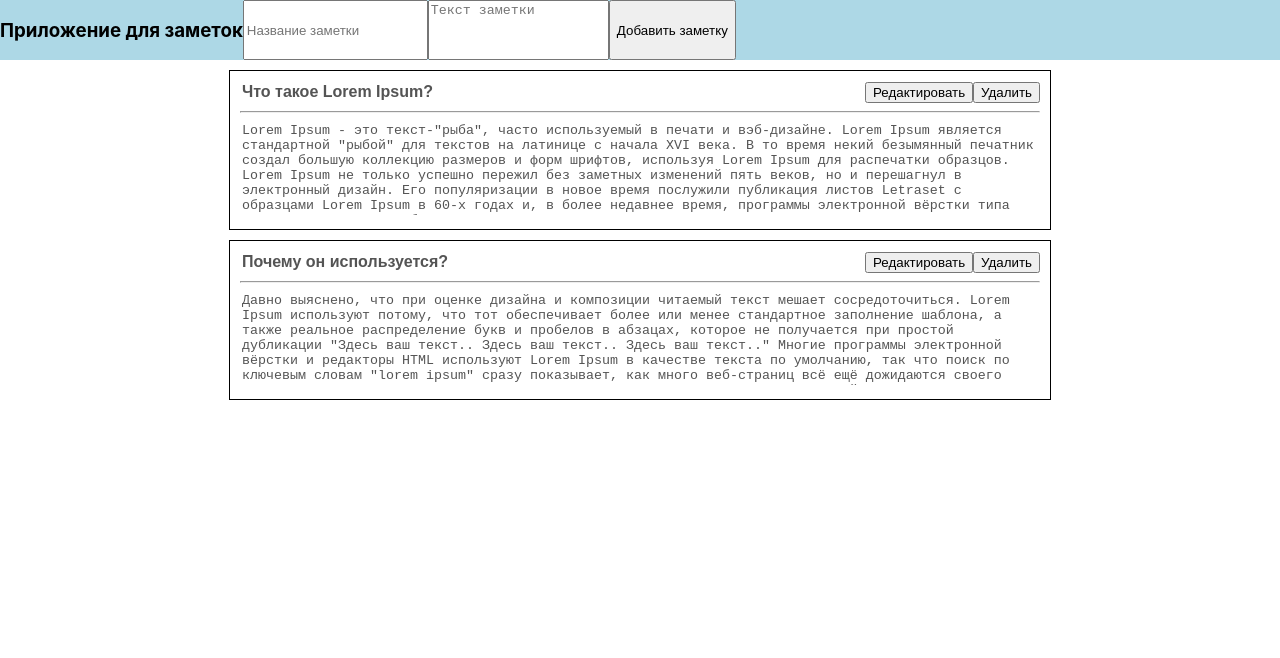
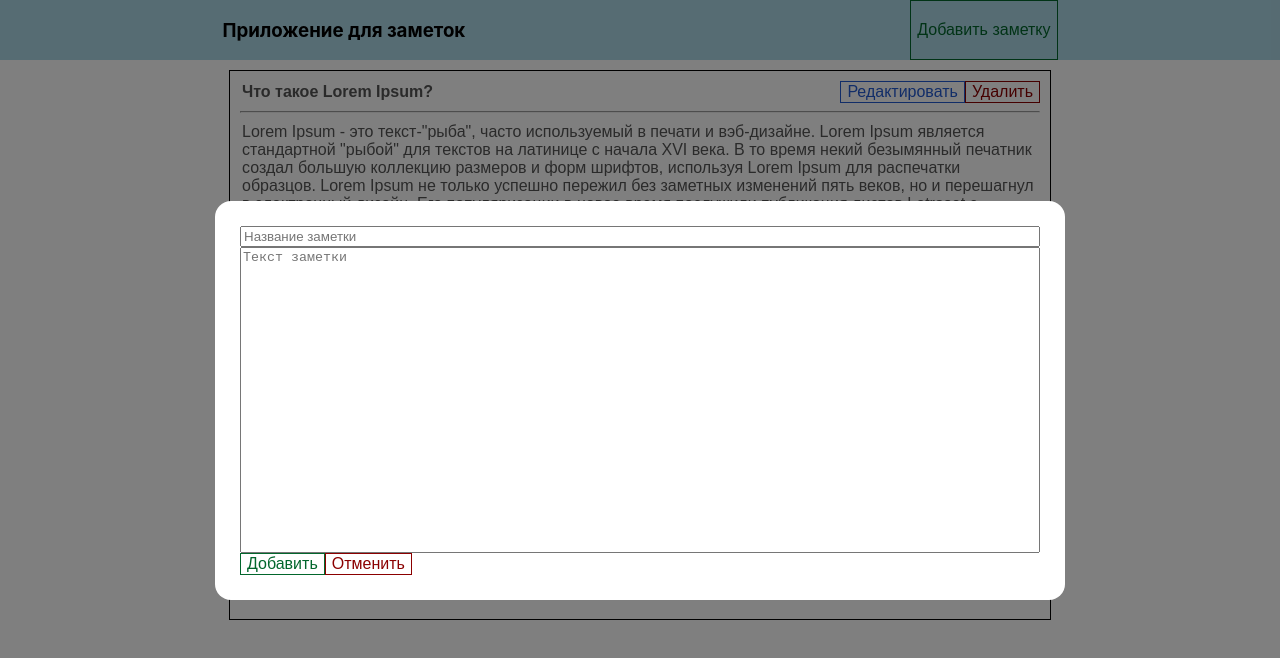
Before and after one commit to VagSer/note-app-react-redux, a React (Create React App) app: page / in a window 1280 px wide. Both pictures are taken after a click on the button "Добавить заметку". Shown: the top 658 px of the page. Built offline with nearby package versions, Linux system fonts and the light colour scheme.

Commit message:
Добавил стили + Модальное окно

```diff
--- a/src/components/Header.jsx
+++ b/src/components/Header.jsx
@@ -1,16 +1,20 @@
-import {useDispatch, useSelector} from 'react-redux';
+import {useDispatch} from 'react-redux';
 import { useState } from 'react';
 import '../style/Header.css';
+import '../style/buttons.css';
+import ModalWindow from './ModalWindow';
 
 export default function Header() {
     const [newNote, setNewNote] = useState(
         {id: Date.now(), title: '', body: ''}
       )
+    const [visible, setVisible] = useState(true)
 
     const dispatch = useDispatch()
 
     const addNote = () => {
         if (newNote.title && newNote.body) {
+          setVisible(!visible)
           dispatch({type: 'ADD_NOTE', payload: newNote})
           setNewNote({id: Date.now(), title: '', body: ''})
         }
@@ -18,23 +22,40 @@ export default function Header() {
 
     return(
         <header className='Header'>
-        <h3>Приложение для заметок</h3>
+        <ModalWindow visible={!visible} setVisible={setVisible}>
           <input
             type="text"
+            required
             value={newNote.title}
             onChange={(e) => setNewNote({...newNote, title: e.target.value})}
             placeholder='Название заметки'
           />
           <textarea
             type="text"
+            required
             value={newNote.body}
             onChange={(e) => setNewNote({...newNote, body: e.target.value})}
             placeholder='Текст заметки'
             style={{resize: 'none'}}
           />
-        <button onClick={addNote}>
-        Добавить заметку
+          <div>
+            <button
+            className='SubmitButton'
+            onClick={addNote}>
+              Добавить
             </button>
+            <button
+            className='DeleteButton'
+            onClick={() => setVisible(!visible)}>
+              Отменить
+            </button>
+          </div>
+        </ModalWindow>
+        <h3>Приложение для заметок</h3>
+        <button
+          className='SubmitButton'
+          onClick={() => setVisible(!visible)}
+        >Добавить заметку</button>
       </header>
     )
 }
--- /dev/null
+++ b/src/components/ModalWindow.jsx
@@ -0,0 +1,16 @@
+import '../style/ModalWindow.css'
+
+export default function ModalWindow({children, visible, setVisible}) {
+    const rootClasses = ['ModalWindow']
+    if (visible) {
+        rootClasses.push('active')
+    }
+
+    return(
+        <div className={rootClasses.join(' ')}>
+            <div className='ModalWindowContent'>
+                {children}
+            </div>
+        </div>
+    )
+}
--- a/src/components/NoteItem.jsx
+++ b/src/components/NoteItem.jsx
@@ -1,6 +1,7 @@
 import {useDispatch} from 'react-redux';
 import {useState} from 'react';
 import '../style/NoteItem.css'
+import '../style/buttons.css'
 
 export default function NoteItem(props) {
     const dispatch = useDispatch()
@@ -41,11 +42,13 @@ export default function NoteItem(props) {
                     style={editable ? {display: 'none'} : {display: 'inline'}}
                 >
                     <button
+                    className='EditButton'
                     onClick={editNote}
                     >
                         Редактировать
                     </button>
                     <button
+                    className='DeleteButton'
                     onClick={removeNote}
                     >
                         Удалить
@@ -55,11 +58,13 @@ export default function NoteItem(props) {
                     style={!editable ? {display: 'none'} : {display: 'inline'}}
                 >
                     <button
+                    className='SubmitButton'
                     onClick={acceptEdits}
                     >
                         Принять
                     </button>
                     <button
+                    className='DeleteButton'
                     onClick={cancelEdits}
                     >
                         Отменить
@@ -68,8 +73,8 @@ export default function NoteItem(props) {
             </header>
             <hr/>
             <textarea
+                required
                 className='NoteItem__Body'
-                rows={6}
                 disabled={!editable}
                 value={edit.body}
                 onChange={(e) => setEdit({...edit, body: e.target.value})}
--- a/src/style/Header.css
+++ b/src/style/Header.css
@@ -1,4 +1,7 @@
 .Header {
+    position: sticky;
+    top: 0;
     background-color: lightblue;
     display: flex;
+    justify-content: space-around;
 }
--- /dev/null
+++ b/src/style/ModalWindow.css
@@ -0,0 +1,29 @@
+.ModalWindow {
+    position: fixed;
+    top: 0;
+    bottom: 0;
+    right: 0;
+    left: 0;
+    display: none;
+    background-color: rgba(0, 0, 0, 0.5);
+}
+
+.ModalWindow.active {
+    display: flex;
+    justify-content: center;
+    align-items: center;
+}
+
+.ModalWindowContent {
+    padding: 25px;
+    display: flex;
+    flex-direction: column;
+    background-color: white;
+    border-radius: 16px;
+    width: 80%;
+    max-width: 800px;
+}
+
+.ModalWindowContent textarea{
+    height: 300px;
+}
--- a/src/style/NoteItem.css
+++ b/src/style/NoteItem.css
@@ -21,8 +21,10 @@
 
 .NoteItem__Body{
     width: 99%;
-    height: auto;
+    overflow: visible;
+    height: 200px;
     resize: none;
+    font: 1rem sans-serif;
 }
 
 .NoteItem__Body:disabled {
--- /dev/null
+++ b/src/style/buttons.css
@@ -0,0 +1,44 @@
+:root {
+    --color-danger: darkred;
+    --color-primary: #235ad1;
+    --color-submit: #02662c;
+}
+
+.DeleteButton {
+    border: 1px solid var(--color-danger);
+    color: var(--color-danger);
+    background: none;
+    font-size: 1rem;
+    transition: 0.3s;
+}
+
+.DeleteButton:hover {
+    background: var(--color-danger);
+    color: white;
+}
+
+.EditButton {
+    border: 1px solid var(--color-primary);
+    color: var(--color-primary);
+    background: none;
+    font-size: 1rem;
+    transition: 0.3s;
+}
+
+.EditButton:hover {
+    background: var(--color-primary);
+    color: white;
+}
+
+.SubmitButton {
+    border: 1px solid var(--color-submit);
+    color: var(--color-submit);
+    background: none;
+    font-size: 1rem;
+    transition: 0.3s;
+}
+
+.SubmitButton:hover {
+    background: var(--color-submit);
+    color: white;
+}
```
Lines whose indentation alone changed are shown as unchanged.
